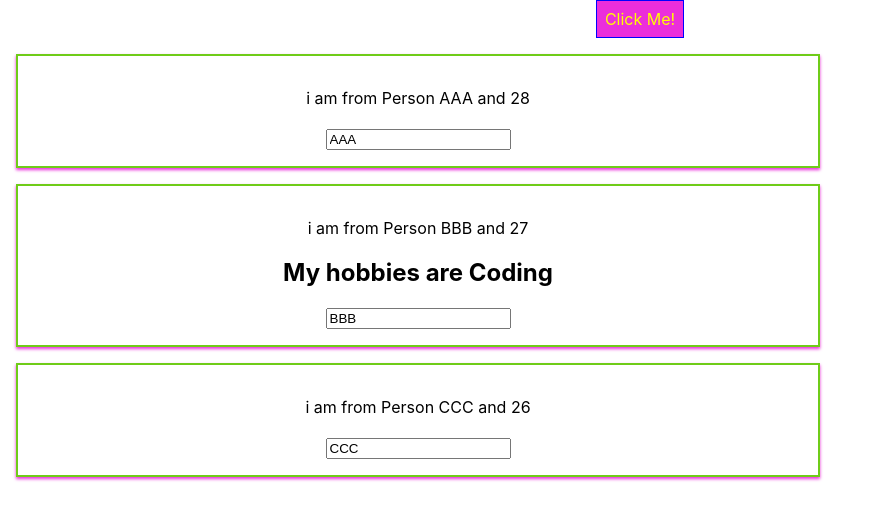
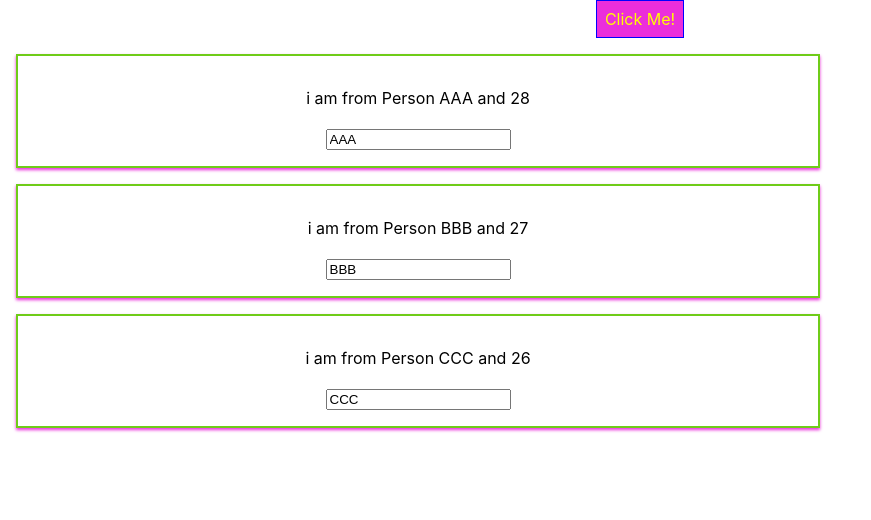
Before and after one commit to Parthasarathireddy/react-complete-reference, a React (Create React App) app: page / in a window 1280 px wide. Both pictures are taken after a click on the button "Click Me!". Shown: the top 520 px of the page, without its empty margins (0-871 px from the left). Built offline with nearby package versions, Linux system fonts and the light colour scheme.

Commit message:
lists & states Delete person handler

```diff
--- a/src/App.js
+++ b/src/App.js
@@ -21,24 +21,10 @@
     ],
     showPersons: false
   }
-
-  switchNameHandler = (newName) => {
-    this.setState({
-      persons: [
-        {
-          name: newName,
-          age: 28
-        },
-        {
-          name: "BBB",
-          age: 27
-        },
-        {
-          name: "DDD",
-          age: 26
-        }
-      ]
-    })
+  deletePersonHandler(personIndex){
+    const persons = this.state.persons;
+    persons.splice(personIndex,1);
+    this.setState({persons : persons});
   }
   nameChangedHandler = (event) => {
     this.setState({
@@ -75,9 +61,10 @@
     if (this.state.showPersons) {
       persons = (
         <div>
-          <Person name={this.state.persons[0].name} and age={this.state.persons[0].age} click={this.switchNameHandler.bind(this, 'paragraph')} />
-          <Person name={this.state.persons[1].name} changed={this.nameChangedHandler} and age={this.state.persons[1].age}>My hobbies are Coding</Person>
-          <Person name={this.state.persons[2].name} and age={this.state.persons[2].age} />
+          {/* SHould have return statement for map function */}
+          {this.state.persons.map((person,index) =>{
+            return <Person name={person.name} and age={person.age} click = {() => this.deletePersonHandler(index)}/>
+          })}
         </div>)
     }
     return (
```
